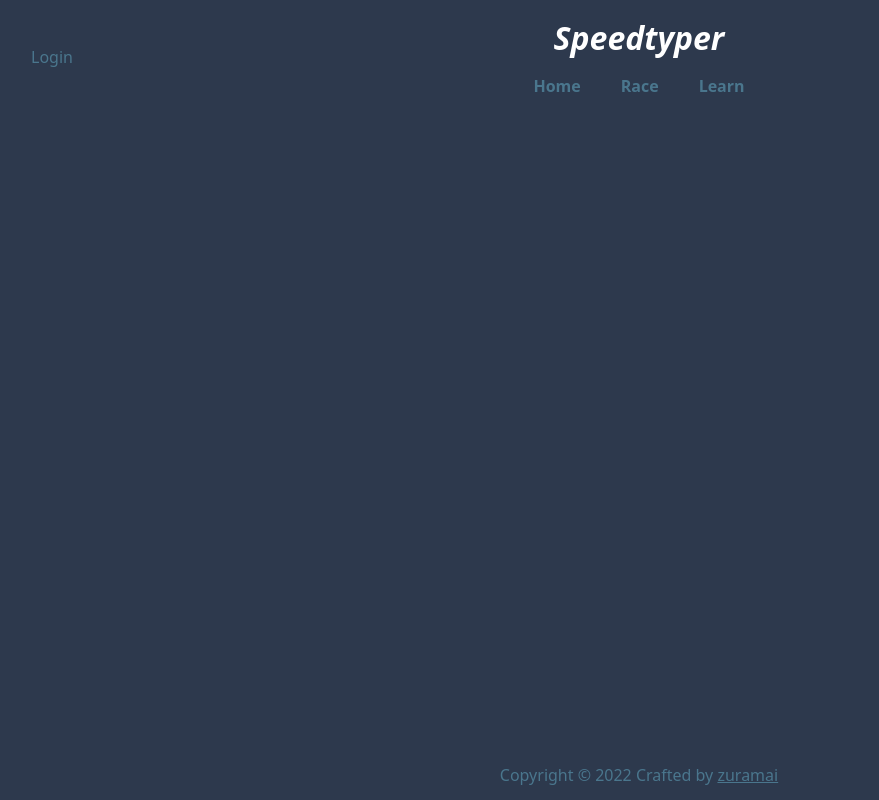
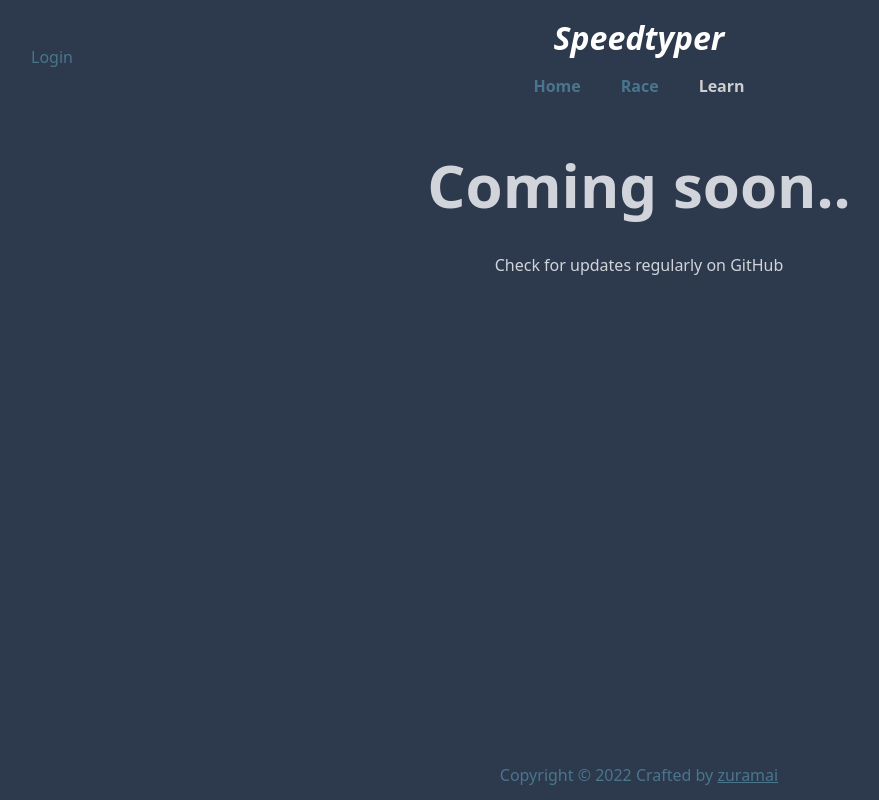
Before and after one commit to zuramai/ngetikcepat, a Nuxt app: page /learn in a window 1280 px wide. Shown: the whole page, without its empty margins (1-880 px from the left). Built offline with nearby package versions, Linux system fonts and the light colour scheme.

Commit message:
feat: add coming soon message in Race and Learn page

```diff
--- a/layouts/default.vue
+++ b/layouts/default.vue
@@ -1,5 +1,7 @@
 <template>
     <main>
-        <slot/>
+        <div class="container mx-auto" >
+            <slot/>
+        </div>
     </main>
 </template>
--- a/pages/index.vue
+++ b/pages/index.vue
@@ -37,7 +37,5 @@ onMounted(() => {
 })
 </script>
 <template>
-    <div class="container mx-auto" >
-        <TypingArea :words="words"></TypingArea>
-    </div>
+    <TypingArea :words="words"></TypingArea>
 </template>
--- /dev/null
+++ b/pages/learn.vue
@@ -0,0 +1,9 @@
+<script lang="ts" setup>
+import packageJSON from "~/package.json"
+</script>
+<template>
+    <div class="text-center text-gray-300">
+        <h1 class="text-6xl">Coming soon..</h1>
+        <p>Check for updates regularly on <a :href="packageJSON.homepage" target="_blank"></a>GitHub</p>
+    </div>
+</template>
--- /dev/null
+++ b/pages/race.vue
@@ -0,0 +1,9 @@
+<script lang="ts" setup>
+import packageJSON from "~/package.json"
+</script>
+<template>
+    <div class="text-center text-gray-300">
+        <h1 class="text-6xl">Coming soon..</h1>
+        <p>Check for updates regularly on <a :href="packageJSON.homepage" target="_blank"></a>GitHub</p>
+    </div>
+</template>
```
